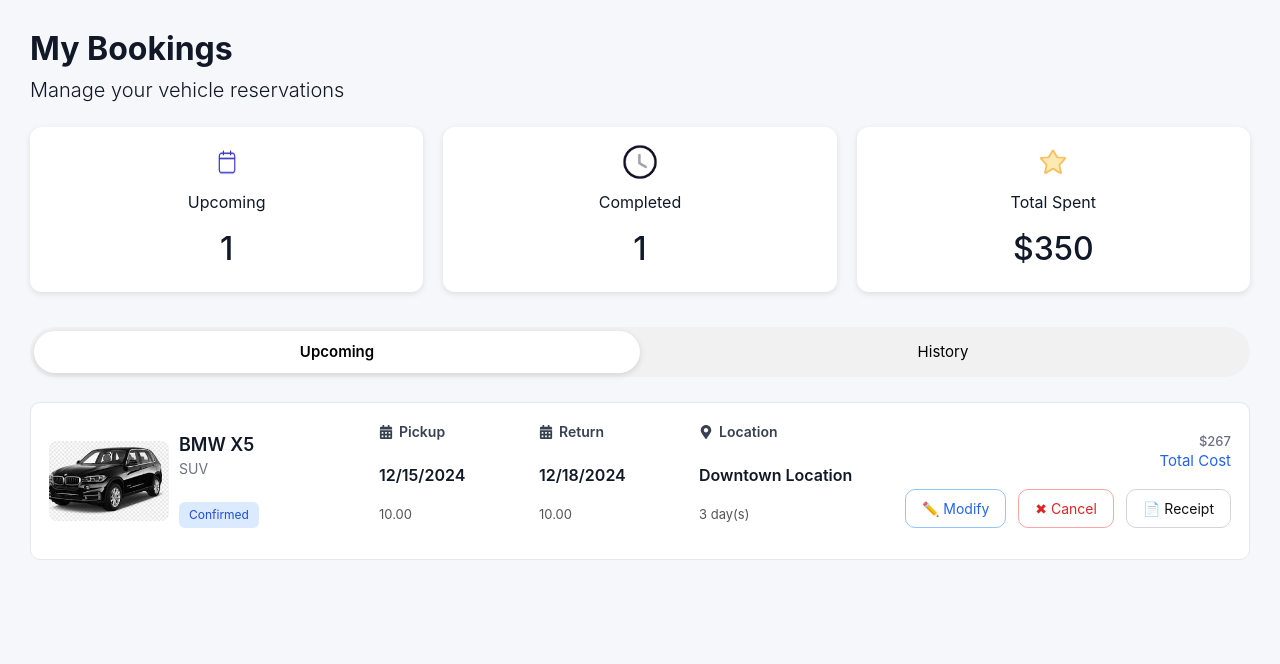
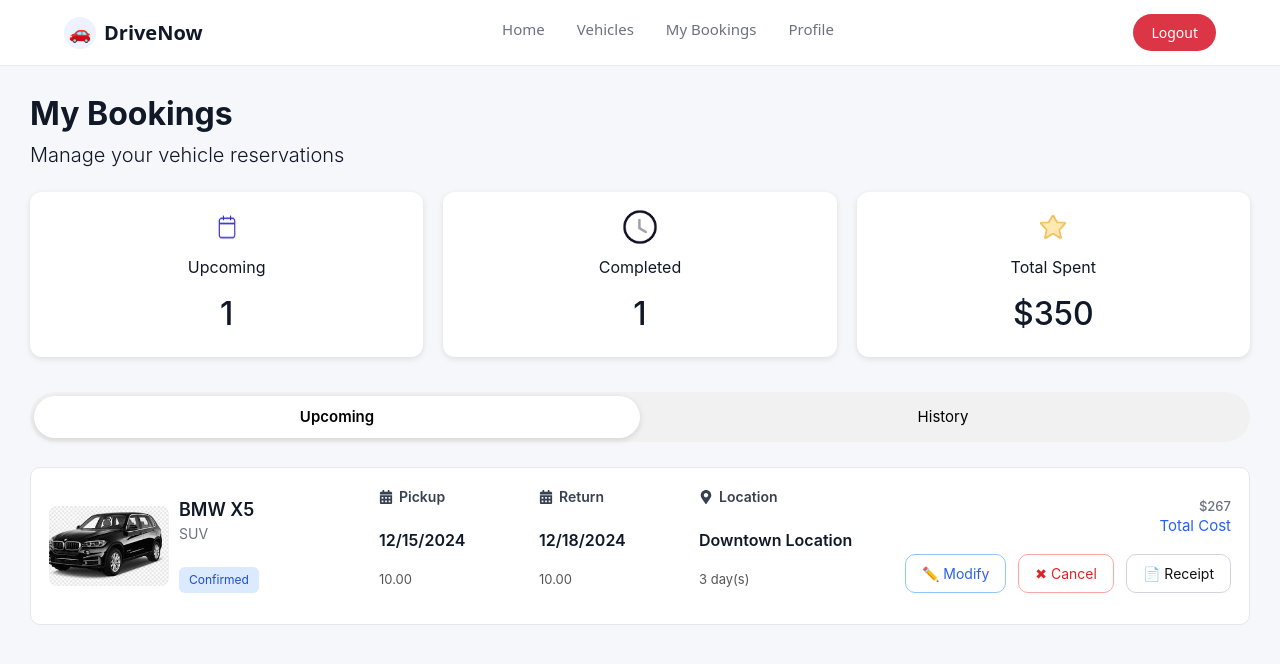
Before and after one commit to sannidhyagite-rgb/Vehicle-Rental-Management-System, a React (Vite) app in the folder drivenow-frontend/: page /mybookings in a window 1280 px wide. Shown: the top 664 px of the page. Built offline with nearby package versions, Linux system fonts and the light colour scheme.

Commit message:
app.jsx and booking redirection issue solved

```diff
--- a/drivenow-frontend/src/App.jsx
+++ b/drivenow-frontend/src/App.jsx
@@ -83,7 +83,12 @@ function App() {
   }
 />
 
-<Route path="/mybookings" element={<MyBookings />} />
+<Route path="/mybookings" element={
+  <>
+    <CNavbar />
+    <MyBookings />
+  </>
+} />
       </Routes>
     </BrowserRouter>
   );
--- a/drivenow-frontend/src/components/layout/CNavbar.jsx
+++ b/drivenow-frontend/src/components/layout/CNavbar.jsx
@@ -20,7 +20,7 @@ function CNavbar() {
       <nav className="navbar-center">
         <Link to="/" className="nav-link">Home</Link>
         <a href="#vehicles" className="nav-link">Vehicles</a>
-        <Link to="/my-bookings" className="nav-link">My Bookings</Link>
+        <Link to="/mybookings" className="nav-link">My Bookings</Link>
         <Link to="/profile" className="nav-link">Profile</Link>
       </nav>
 
```
